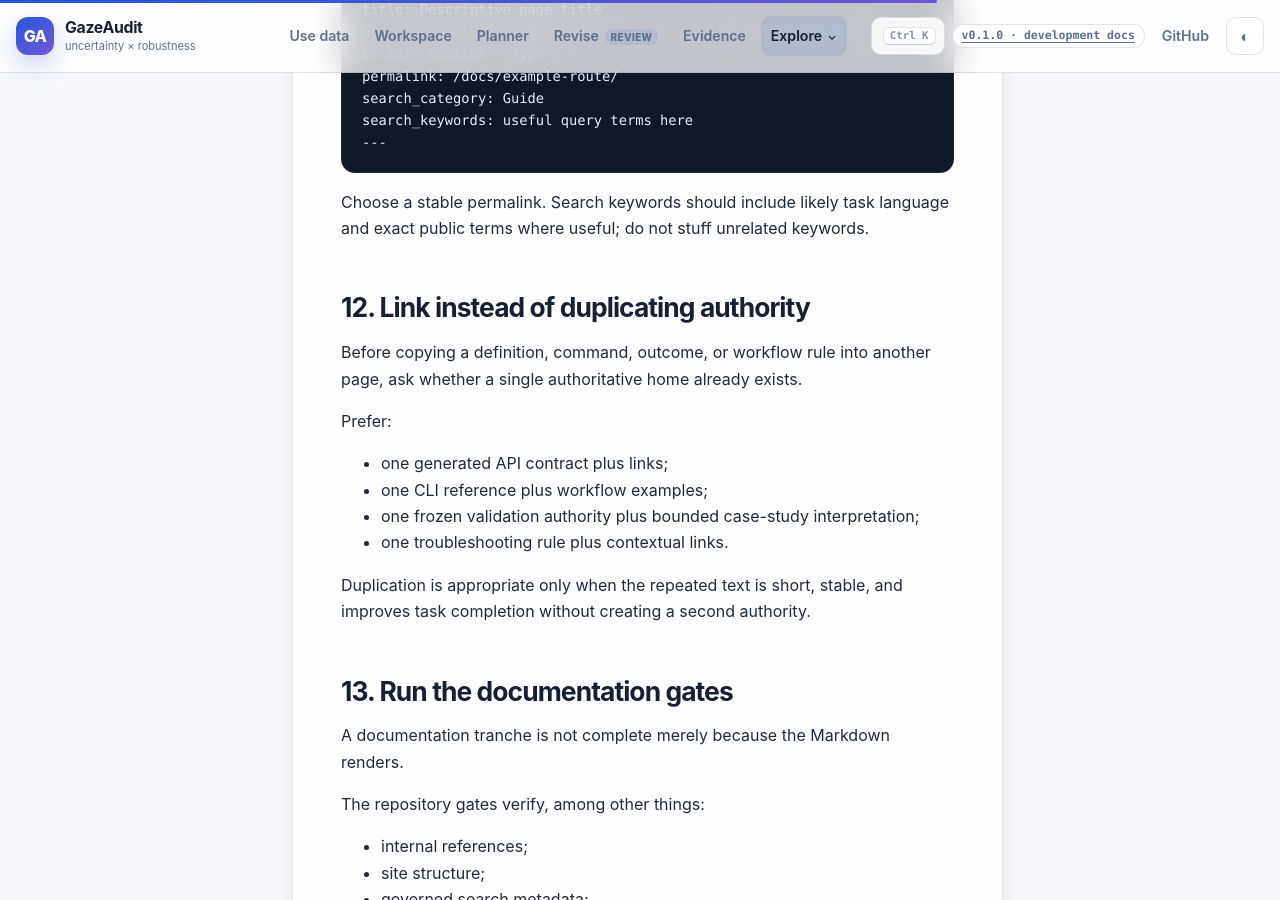
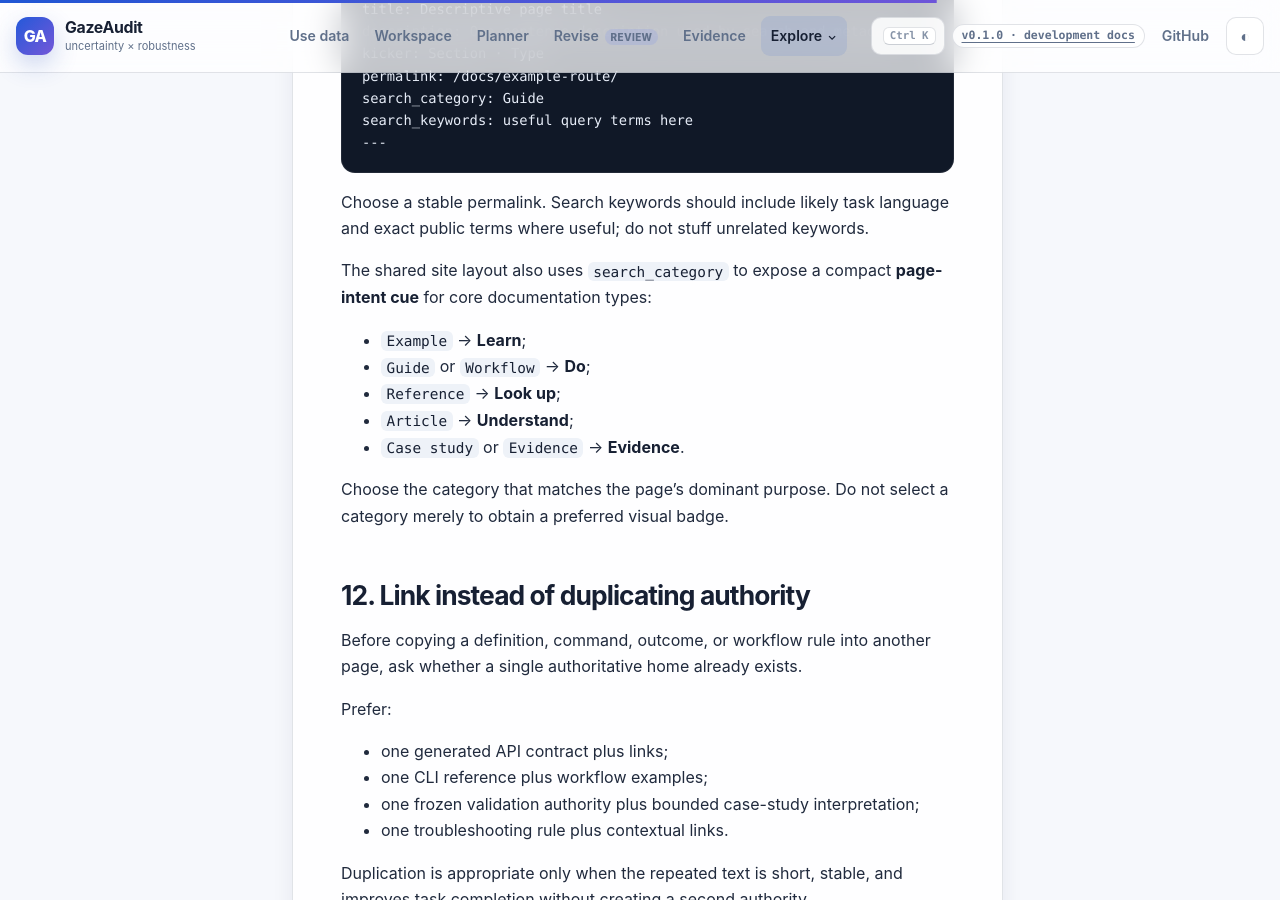
Before and after one commit to stefanosbalaskas/GazeAudit, a Jekyll site: the page built from docs/guides/documentation-authoring.md, in a window 1280 px wide and 900 px high, scrolled down 5842 px. Built offline with Jekyll 4.4.1, drawn with Linux system fonts in a browser that asks for light colours.

Commit message:
docs: document generated page-intent cues

```diff
--- a/docs/guides/documentation-authoring.md
+++ b/docs/guides/documentation-authoring.md
@@ -186,6 +186,16 @@ search_keywords: useful query terms here
 
 Choose a stable permalink. Search keywords should include likely task language and exact public terms where useful; do not stuff unrelated keywords.
 
+The shared site layout also uses `search_category` to expose a compact **page-intent cue** for core documentation types:
+
+- `Example` → **Learn**;
+- `Guide` or `Workflow` → **Do**;
+- `Reference` → **Look up**;
+- `Article` → **Understand**;
+- `Case study` or `Evidence` → **Evidence**.
+
+Choose the category that matches the page's dominant purpose. Do not select a category merely to obtain a preferred visual badge.
+
 ## 12. Link instead of duplicating authority
 
 Before copying a definition, command, outcome, or workflow rule into another page, ask whether a single authoritative home already exists.
```
